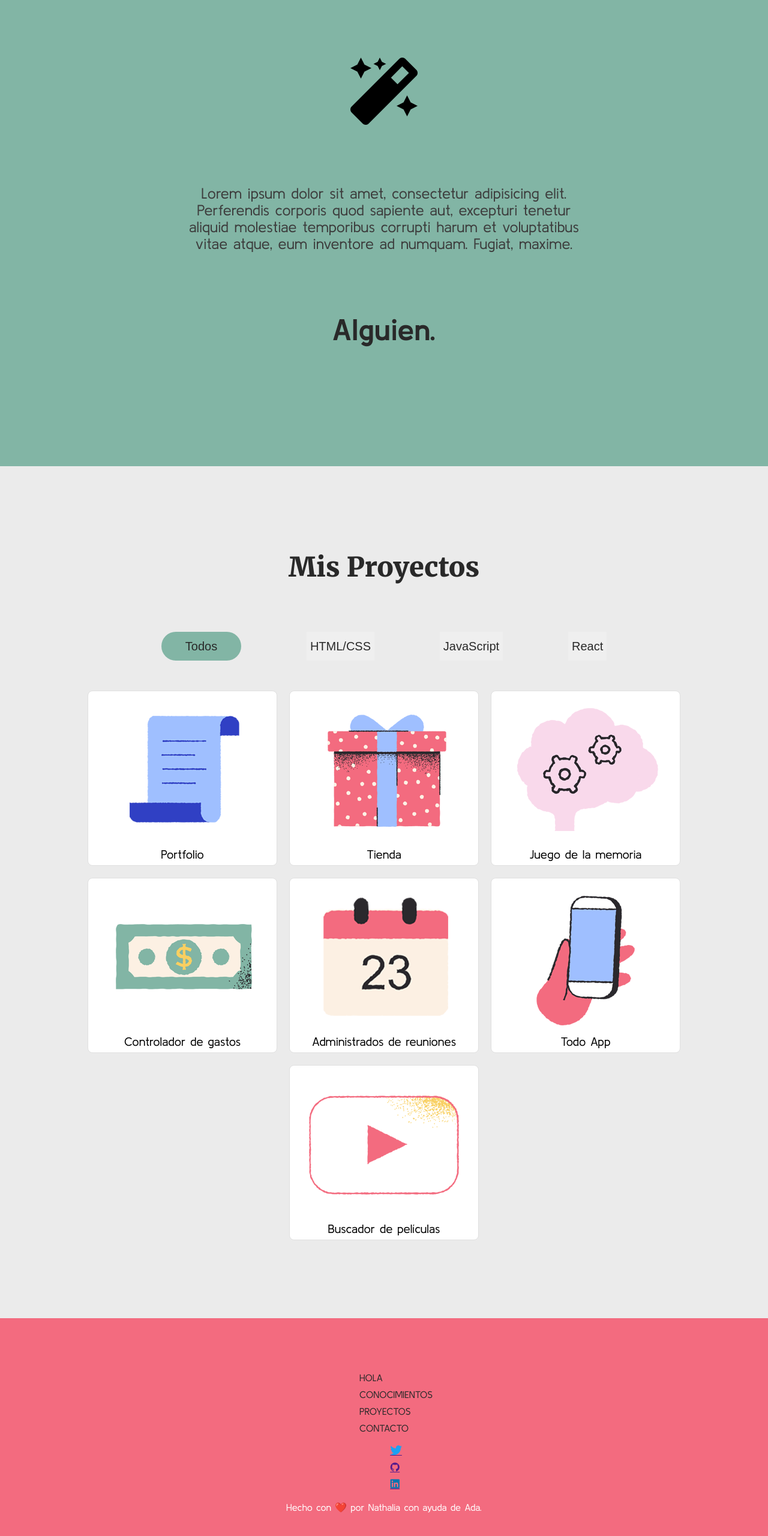
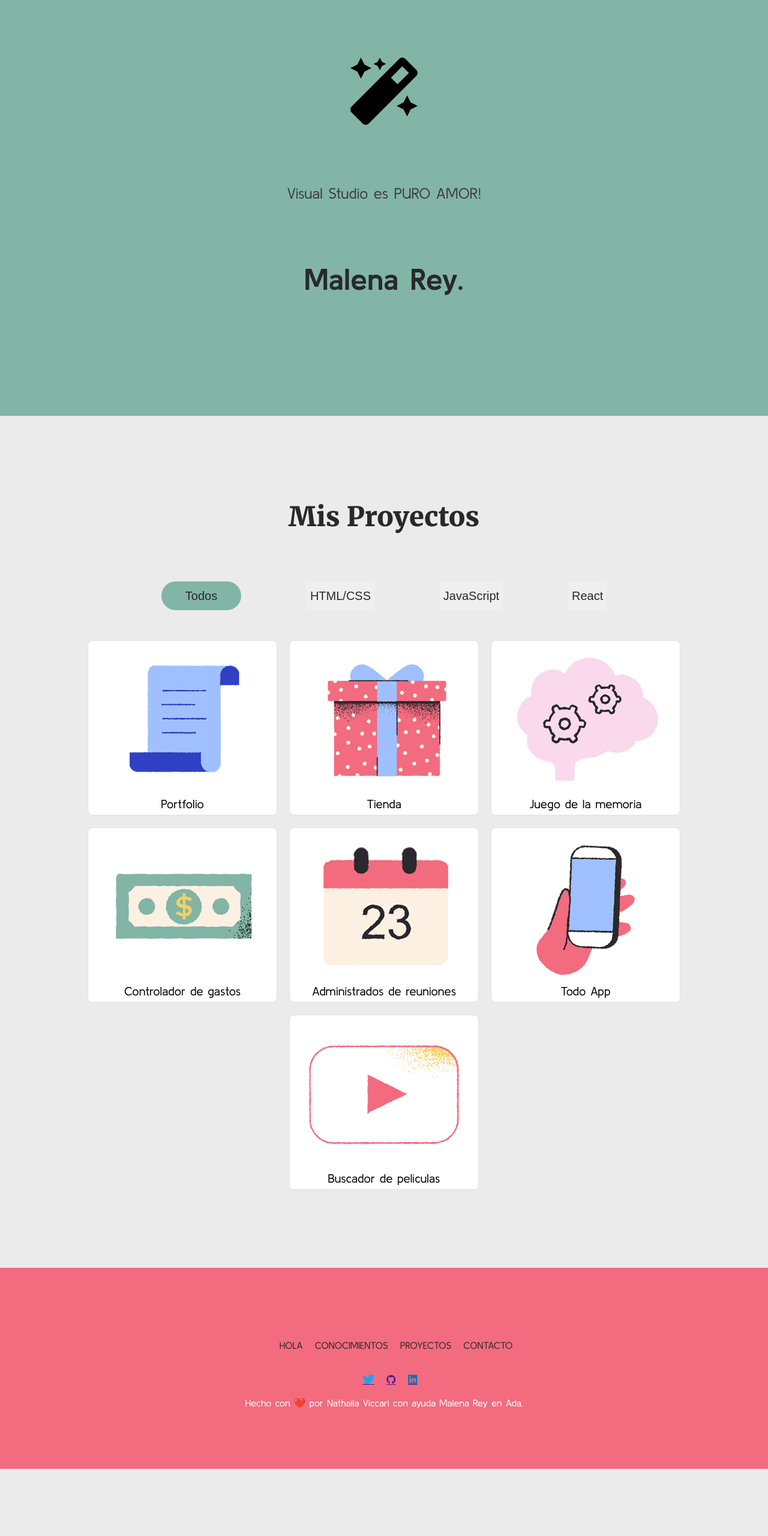
Before and after one commit to nathavic/ProyectoAda-Portfolio, a plain HTML site: page index.html in a window 1280 px wide. Shown: the part 1946-4506 px from the top of the page at 60% size. After the commit the page ends 4394 px from the top, so only its background shows below. Drawn offline with nearby package versions, Linux system fonts and the light colour scheme.

Commit message:
proyecto fase 4

```diff
--- a/index.html
+++ b/index.html
@@ -81,10 +81,11 @@
 
     <!-- Section - Quote ... -->
     <section class="section-quote">
+
         <div class="reglas-quote">
             <i class="fa fa-magic fa-7x"></i>
-            <p class="text-quote">Lorem ipsum dolor sit amet, consectetur adipisicing elit. Perferendis corporis quod sapiente aut, excepturi tenetur aliquid molestiae temporibus corrupti harum et voluptatibus vitae atque, eum inventore ad numquam. Fugiat, maxime.</p>
-            <h2 class="h2-quote">Alguien.</h2>
+            <p class="text-quote">Visual Studio es PURO AMOR!</p>
+            <h2 class="h2-quote">Malena Rey.</h2>
         </div>
     </section>
 
@@ -137,7 +138,7 @@
     <!-- Footer ... -->
     <footer>
         <nav>
-            <ul>
+            <ul class="nav-footer">
                 <li>
                     <a href="#about" class="link-nav">HOLA</a>
                 </li>
@@ -153,25 +154,25 @@
             </ul>
         </nav>
 
-        <ul>
-            <li class="icons-link">
+        <ul class="nav-footer">
+            <li>
                 <a href="" class="footer-twitter">
                     <i class="devicon-twitter-plain colored"></i></a>
             </li>
-            <li class="icons-link">
+            <li>
                 <a href="" class="footer-github">
                     <i class="devicon-github-plain"></i></a>
             </li>
-            <li class="icons-link">
+            <li>
                 <a href="" class="footer-linkedin">
                     <i class="devicon-linkedin-plain colored"></i></a>
             </li>
-            <li class="icons-link">
+            <li>
                 <a href="" class="footer-contact email-link">
                 </a>
             </li>
         </ul>
-        <p> Hecho con ❤️ por Nathalia con ayuda de Ada. </p>
+        <p> Hecho con ❤️ por Nathalia Viccari con ayuda Malena Rey en Ada. </p>
     </footer>
 </body>
 
--- a/style.css
+++ b/style.css
@@ -322,16 +322,16 @@ button:hover {
 footer {
     display: flex;
     flex-direction: column;
-    justify-content: center;
     align-items: center;
-    padding: 80px 20px 60px;
+    padding: 100px 50px 100px;
     background-color: #f36b7f;
     color: #ffffff;
 }
 
-.barra-footer {
+.nav-footer {
     display: flex;
-    margin: 0;
+    margin: 10px;
+    align-self: center;
 }
 
 
@@ -356,4 +356,11 @@ footer {
         display: block;
         margin-right: 20px;
     }
+    .regla-about {
+        flex-direction: column;
+    }
+    .reglas-projects {
+        flex-direction: column;
+        align-items: center;
+    }
 }
```
